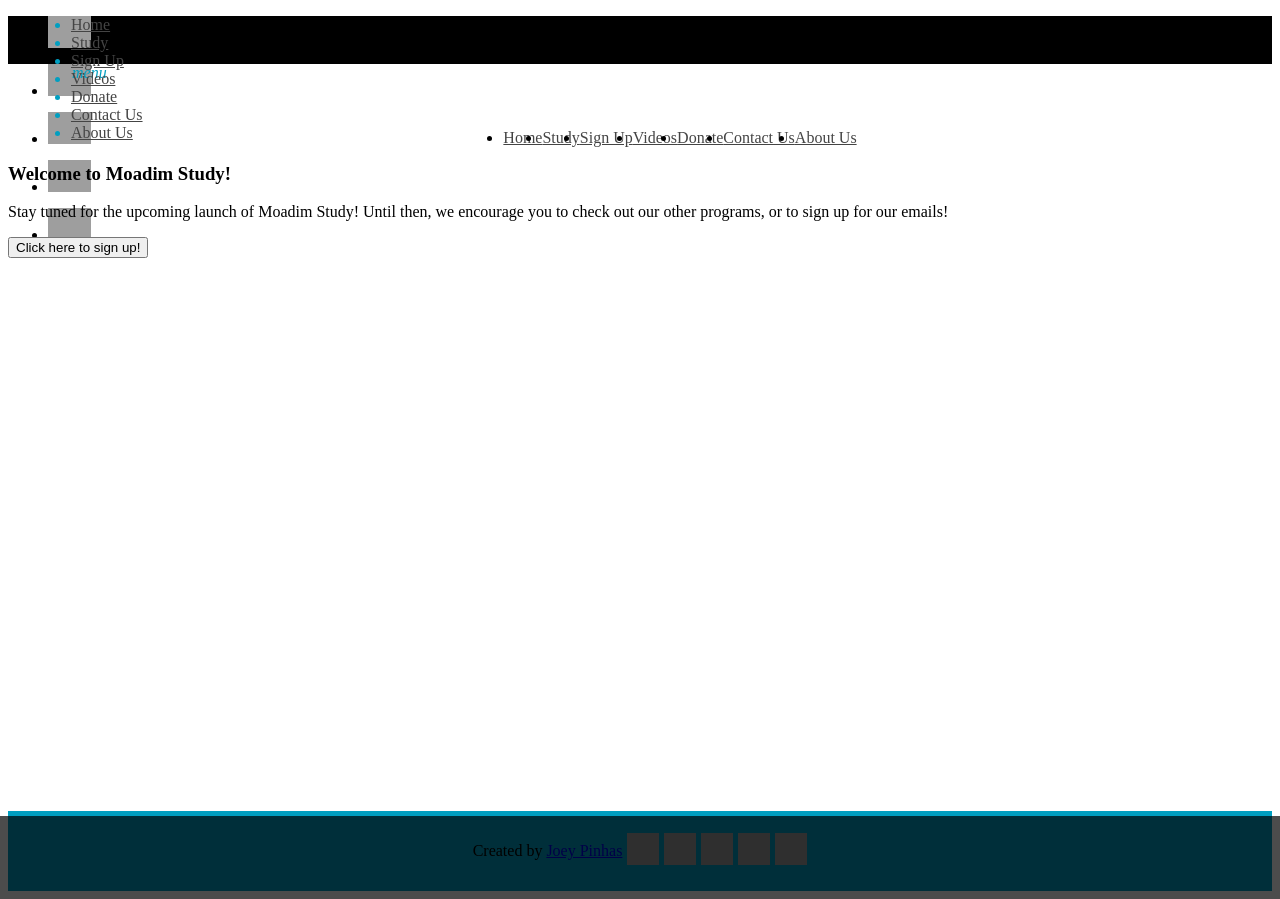
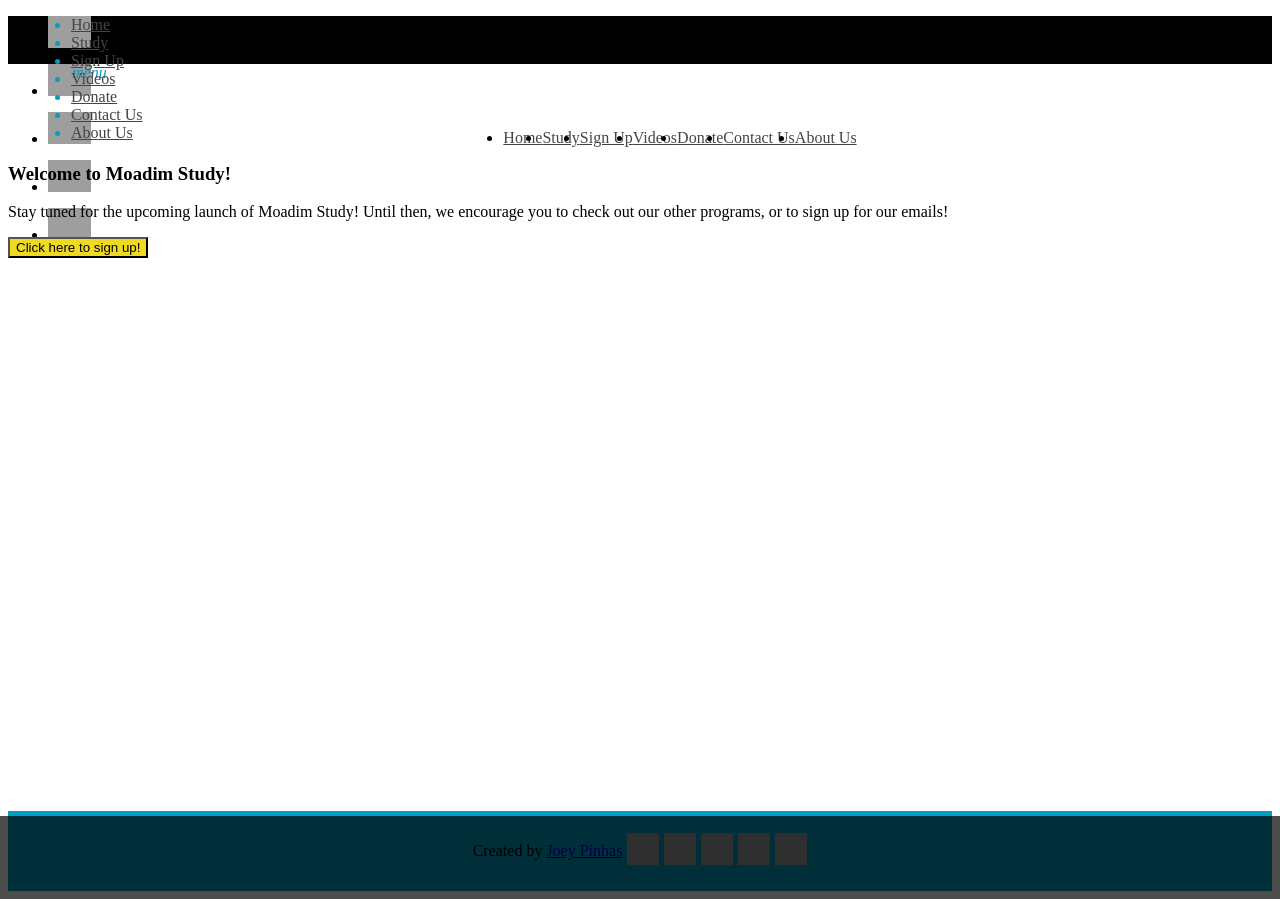
Before and after one commit to tanach-study/Tanach-Study, a React app: page /moadim-study in a window 1280 px wide. Shown: the top 899 px of the page. Built offline with nearby package versions, Linux system fonts and the light colour scheme; grey boxes are pictures that could not be loaded; the HTML template or start-up script is replaced by a standard one.

Commit message:
Added yellow style color for Moadim

```diff
--- a/src/styles.global.css
+++ b/src/styles.global.css
@@ -79,4 +79,17 @@
   border-bottom: 1px solid #127E36 !important;
   box-shadow: 0 1px 0 0 #127E36 !important;
 }
+
+.moadimyellow {
+  background-color: #EEDA22 !important;
+}
+
+.moadimyellow-text {
+  color: #EEDA22 !important;
+}
+
+.moadimyellow-form input:focus {
+  border-bottom: 1px solid #EEDA22 !important;
+  box-shadow: 0 1px 0 0 #EEDA22 !important;
+}
 /* END GLOBAL STYLES */
```
